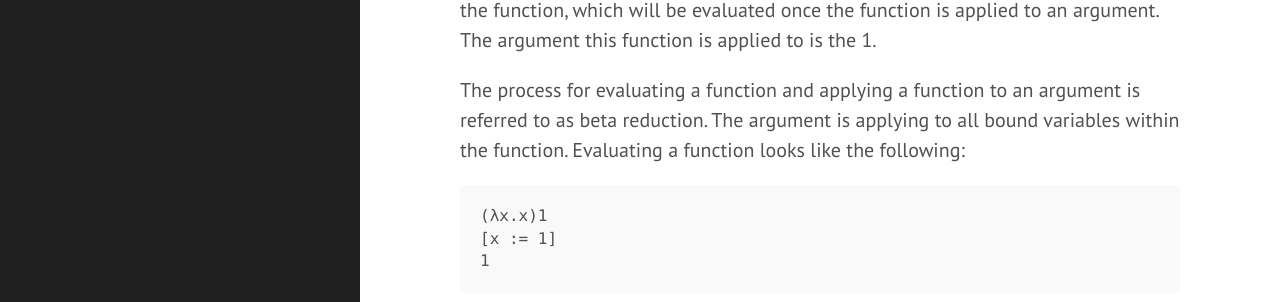
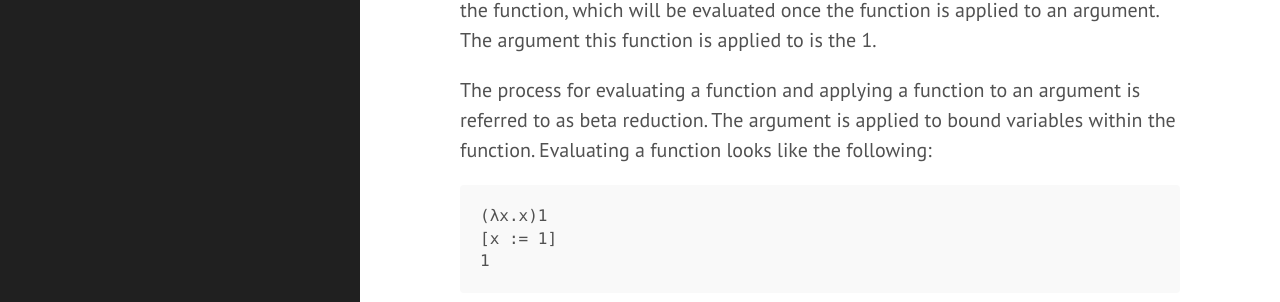
Before and after one commit to nmulani/nmulani.github.io, a Jekyll site: the page built from _posts/2016-11-07-lambda-calculus.markdown, in a window 1280 px wide and 900 px high, scrolled down 691 px. Shown: the part 183-485 px from the top of the window. Built offline with Jekyll 4.4.1, drawn with Linux system fonts in a browser that asks for light colours.

Commit message:
Post update: Lambda Calculus

````diff
--- a/_posts/2016-11-07-lambda-calculus.markdown
+++ b/_posts/2016-11-07-lambda-calculus.markdown
@@ -28,7 +28,7 @@ A typical lambda calculus expression may look like the following:
 
 The "λx" portion of the expression denotes the head of the abstraction, in which the "x" is the parameter accepted by this function. The "x" following the "." is the body of the function, which will be evaluated once the function is applied to an argument. The argument this function is applied to is the 1.
 
-The process for evaluating a function and applying a function to an argument is referred to as beta reduction. The argument is applying to all bound variables within the function. Evaluating a function looks like the following:
+The process for evaluating a function and applying a function to an argument is referred to as beta reduction. The argument is applied to bound variables within the function. Evaluating a function looks like the following:
 
 ```
 (λx.x)1
````
